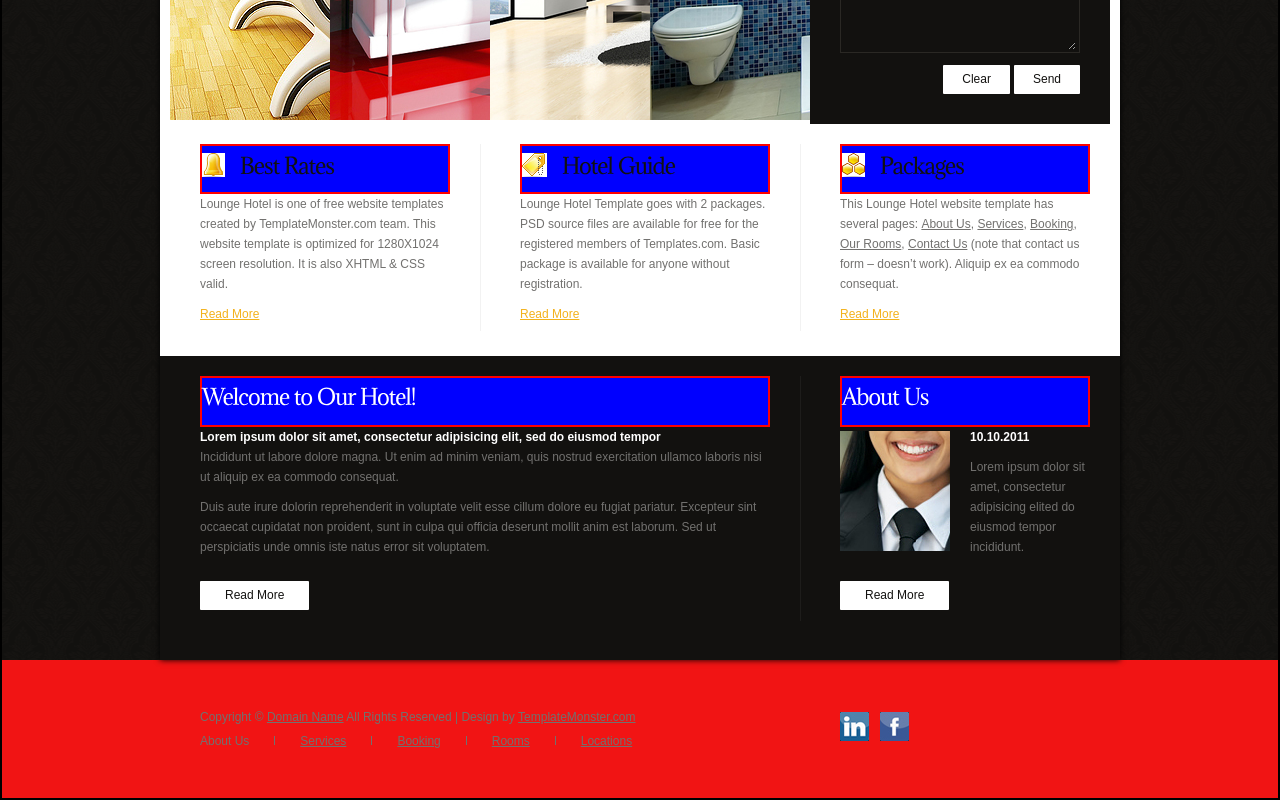
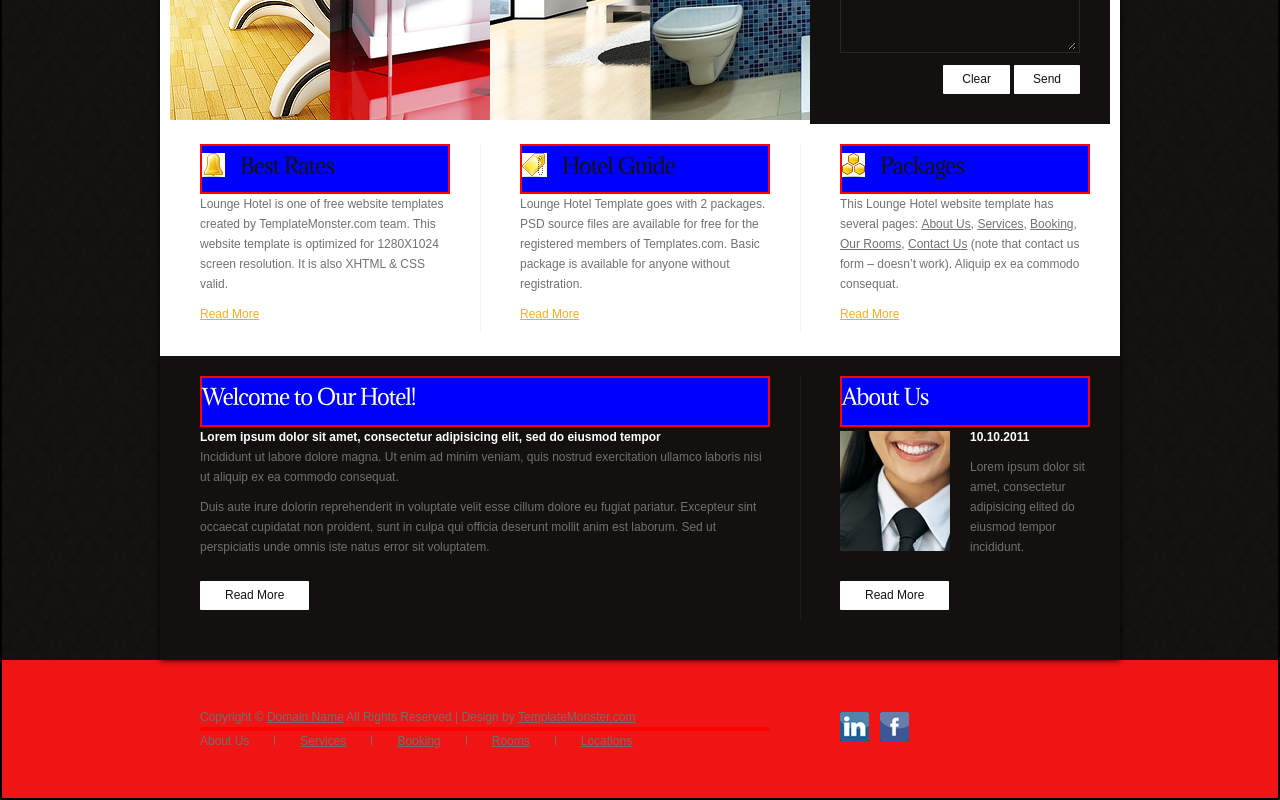
Before and after one commit to SurajRaul/DemoGit, a plain HTML site: page index.html in a window 1280 px wide. Shown: the part 511-1311 px from the top of the page. Drawn offline with Linux system fonts and the light colour scheme.

Commit message:
Footer styled

```diff
--- a/css/style.css
+++ b/css/style.css
@@ -286,7 +286,9 @@ footer a:hover {
 	padding-right:11px
 }
 #footer_menu {
-	padding-top:4px
+	padding-top:4px;
+	background-color: red;
+	border-radius: 25px;
 }
 #footer_menu li {
 	padding-right:26px;
```
